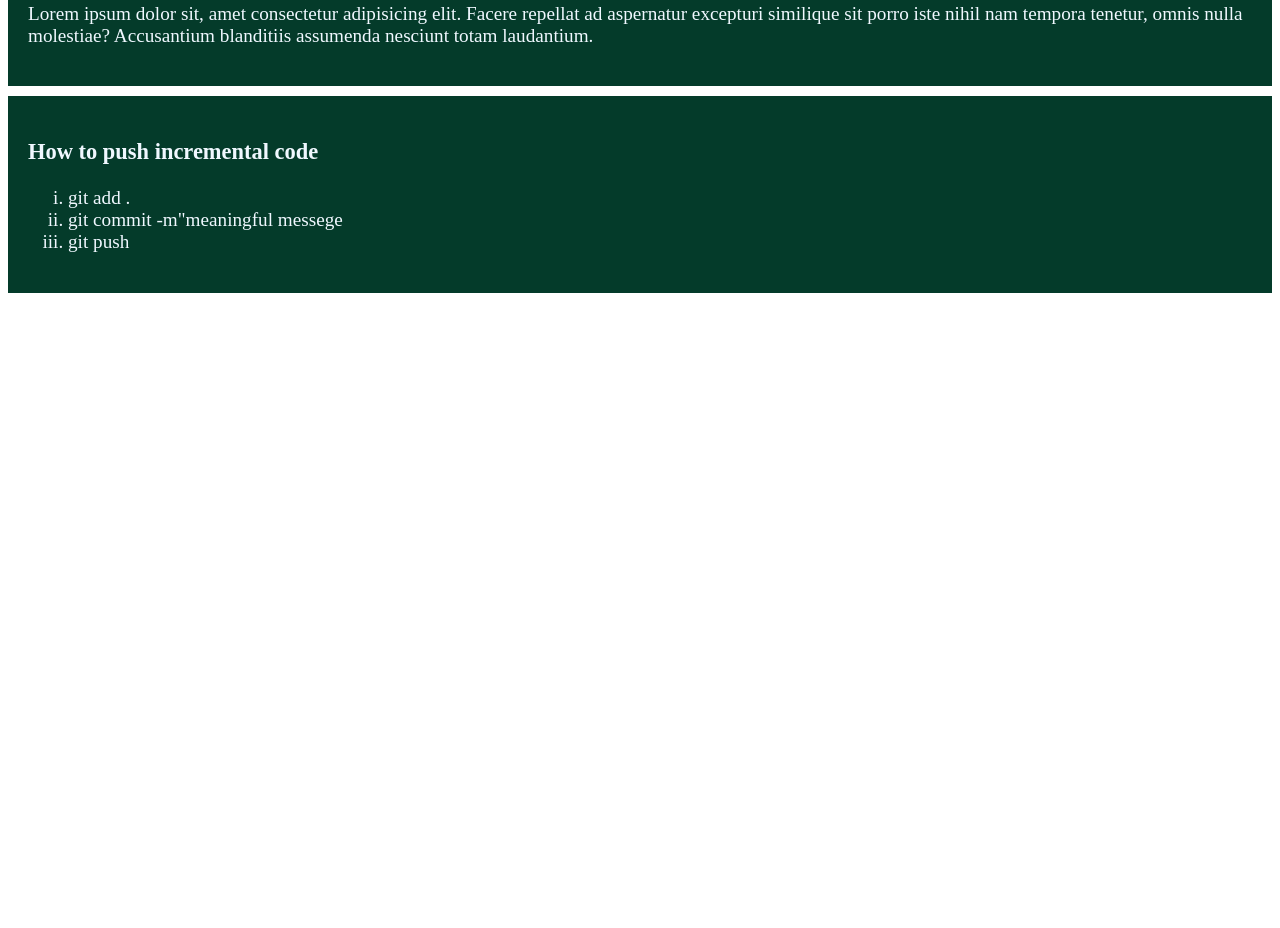
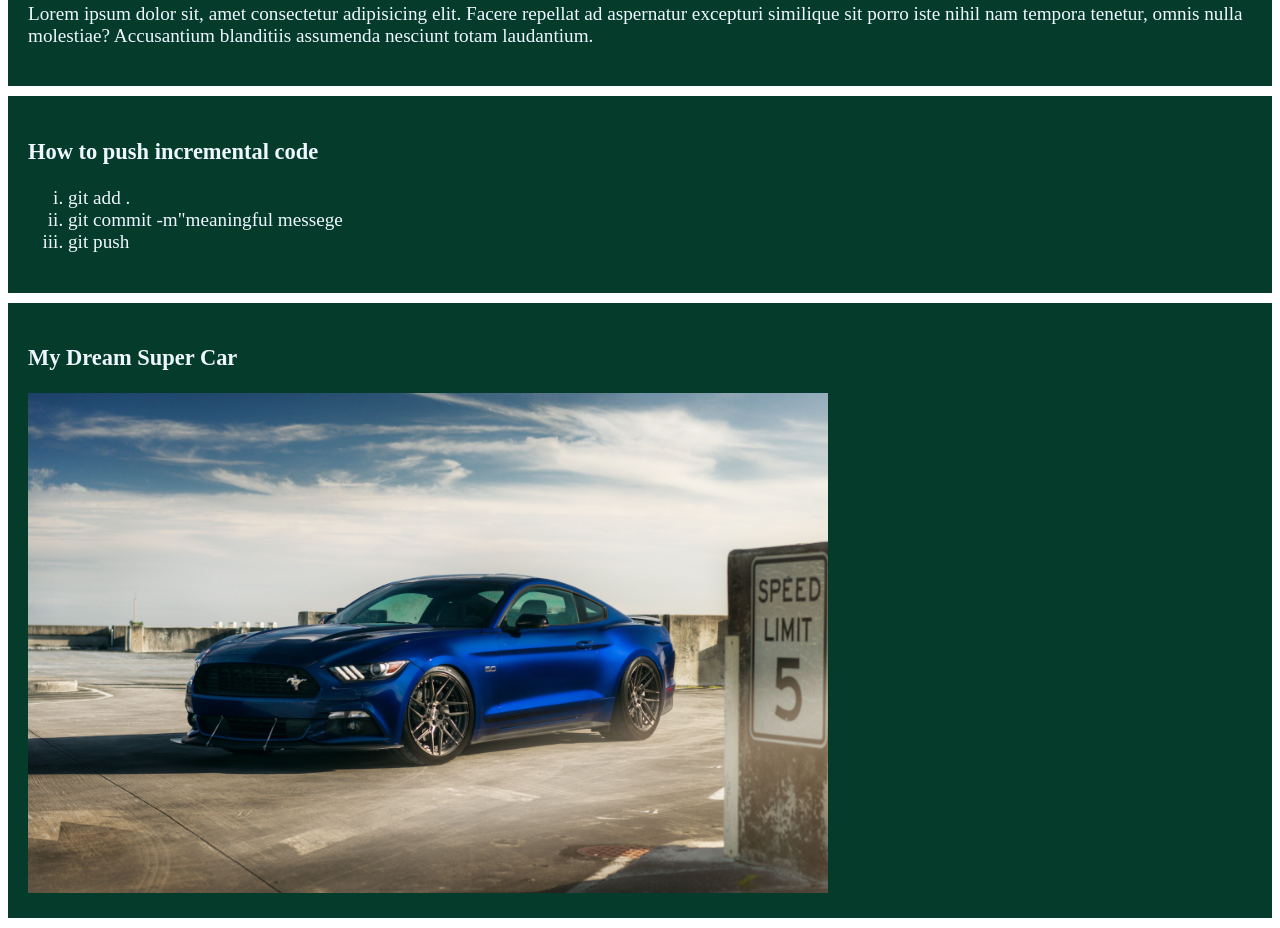
Before and after one commit to riaj09/my-simple-website, a plain HTML site: page index.html in a window 1280 px wide. Shown: the part 832-1760 px from the top of the page. Before the commit the page ends 1135 px from the top, so only its background shows below. Drawn offline with Linux system fonts and the light colour scheme.

Commit message:
added a new img

```diff
--- a/index.html
+++ b/index.html
@@ -35,5 +35,9 @@
             <li type="i">git push</li>
         </ol>
     </div>
+    <div>
+        <h3>My Dream Super Car</h3>
+        <img src="images/beast.jpg" alt="my dream beast car">
+    </div>
 </body>
 </html>
--- a/style.css
+++ b/style.css
@@ -7,3 +7,6 @@ div{
     color: aliceblue;
     margin-bottom: 10px;
 }
+img{
+    width: 800px;
+}
```
Also changed, not shown: images/beast.jpg (added).
